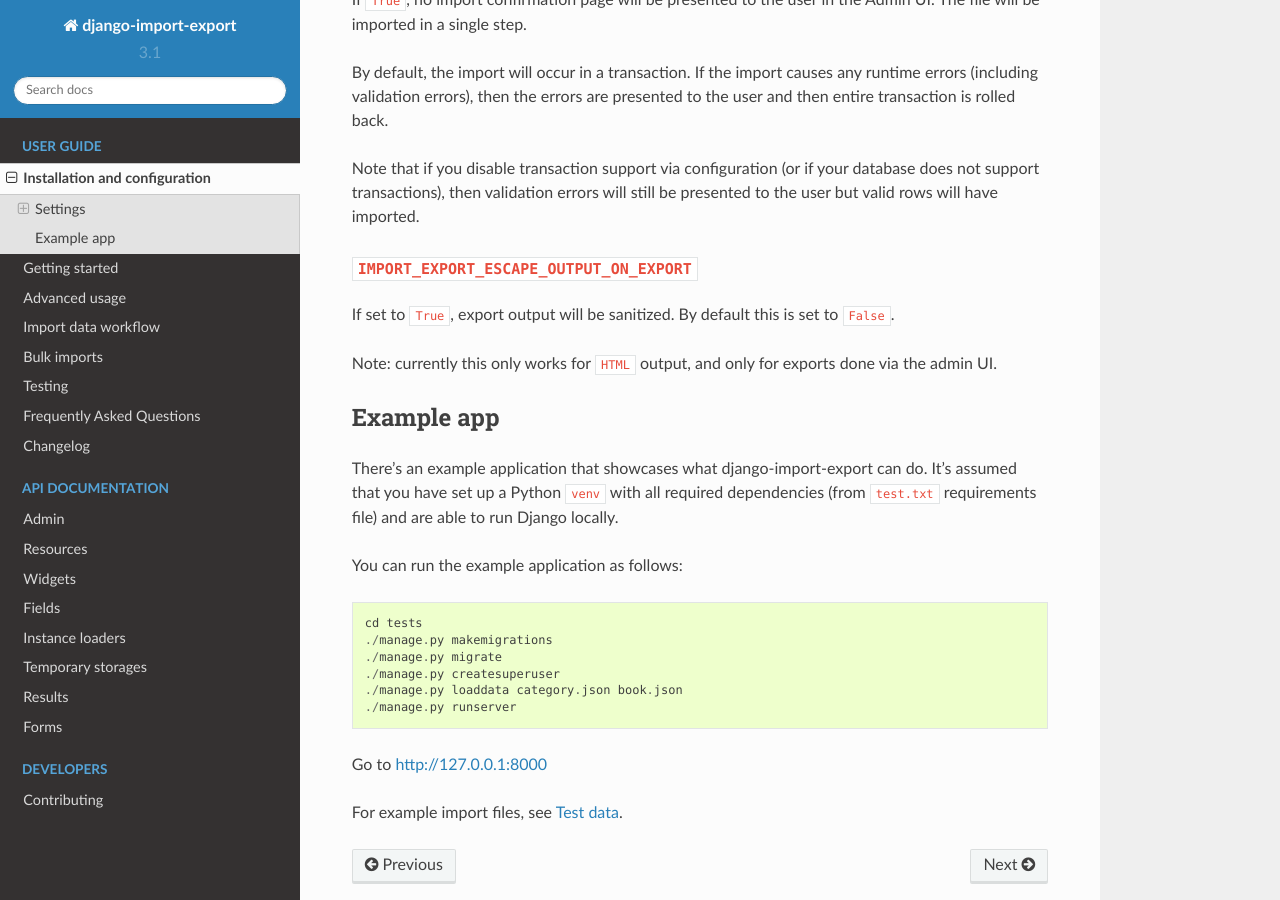
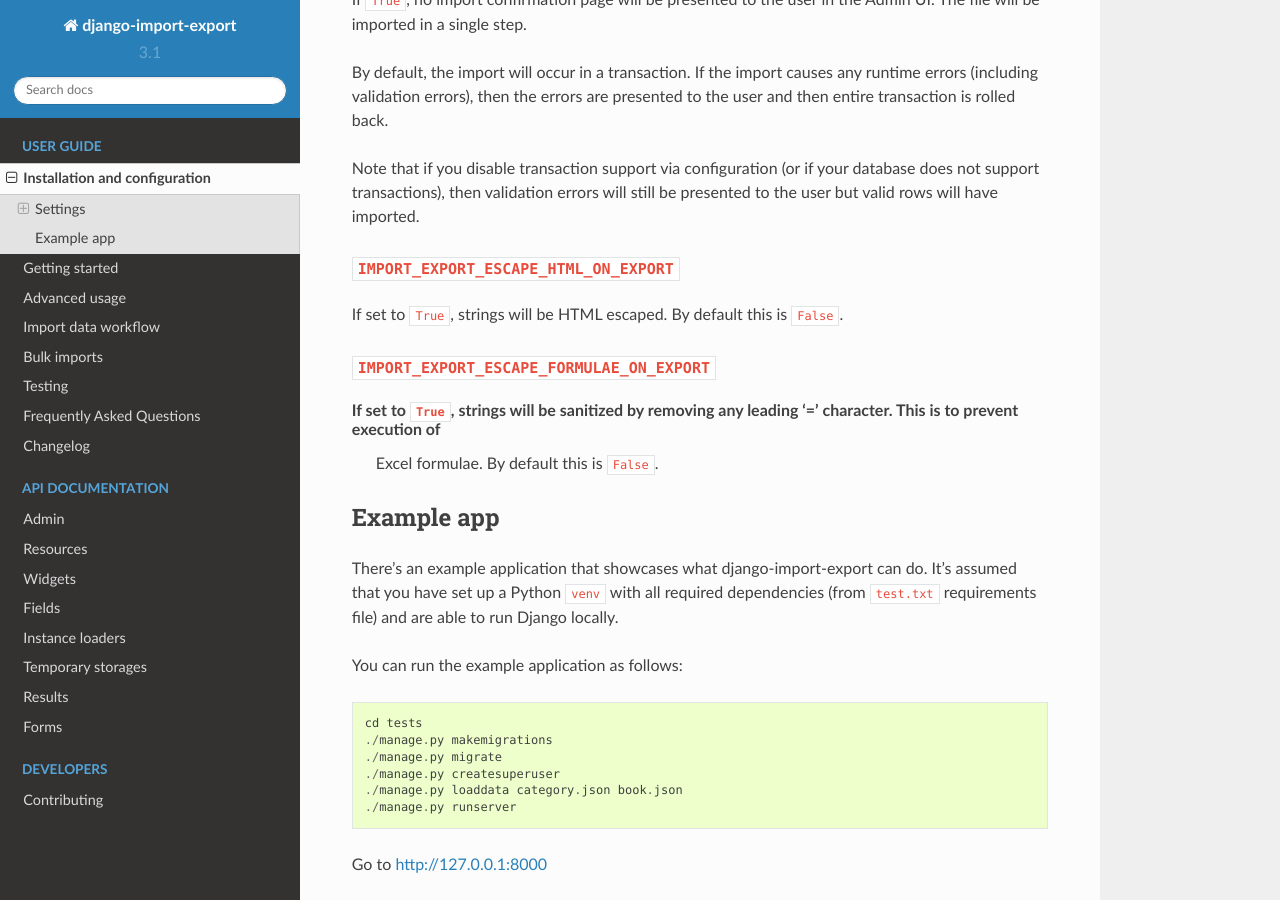
Before and after one commit to django-import-export/django-import-export, a Sphinx documentation site: the page built from docs/installation.rst, in a window 1280 px wide and 900 px high, scrolled down 2154 px. Built offline with Sphinx 7.4.7 and the Read the Docs theme 2.0.0, drawn with Linux system fonts in a browser that asks for light colours; pages that are not in the unit, such as notebooks, are missing from menus.

```diff
--- a/docs/installation.rst
+++ b/docs/installation.rst
@@ -120,14 +120,16 @@ Note that if you disable transaction support via configuration (or if your datab
 does not support transactions), then validation errors will still be presented to the user
 but valid rows will have imported.
 
-``IMPORT_EXPORT_ESCAPE_OUTPUT_ON_EXPORT``
-~~~~~~~~~~~~~~~~~~~~~~~~~~~~~~~~~~~~
+``IMPORT_EXPORT_ESCAPE_HTML_ON_EXPORT``
+~~~~~~~~~~~~~~~~~~~~~~~~~~~~~~~~~~~~~~~
 
-If set to ``True``, export output will be sanitized. By default this is set to ``False``.
+If set to ``True``, strings will be HTML escaped. By default this is ``False``.
 
-Note: currently this only works for ``HTML`` output, and only for exports done via the admin UI.
+``IMPORT_EXPORT_ESCAPE_FORMULAE_ON_EXPORT``
+~~~~~~~~~~~~~~~~~~~~~~~~~~~~~~~~~~~~~~~~~~~
 
-
+If set to ``True``, strings will be sanitized by removing any leading '=' character.  This is to prevent execution of
+ Excel formulae.  By default this is ``False``.
 
 .. _exampleapp:
 
```
Also changed, not shown: docs/advanced_usage.rst (+50 -0 lines).
